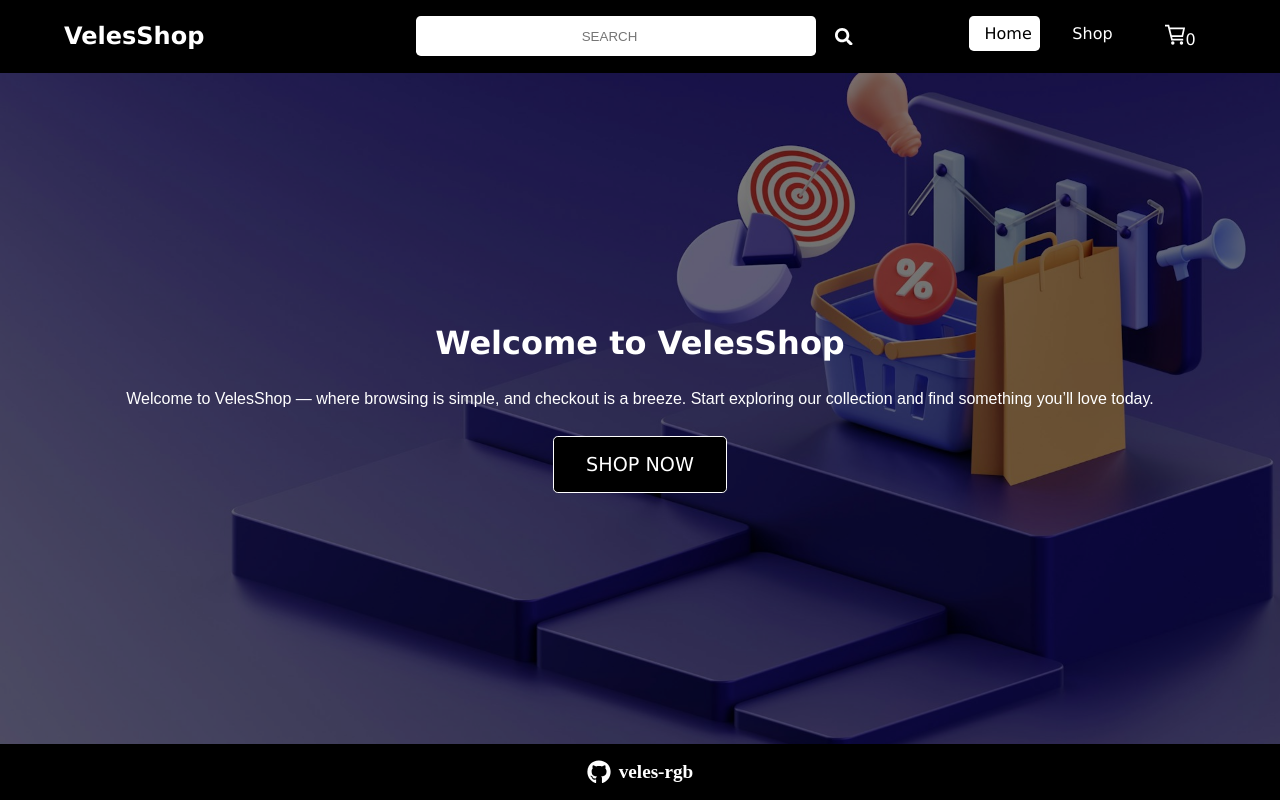
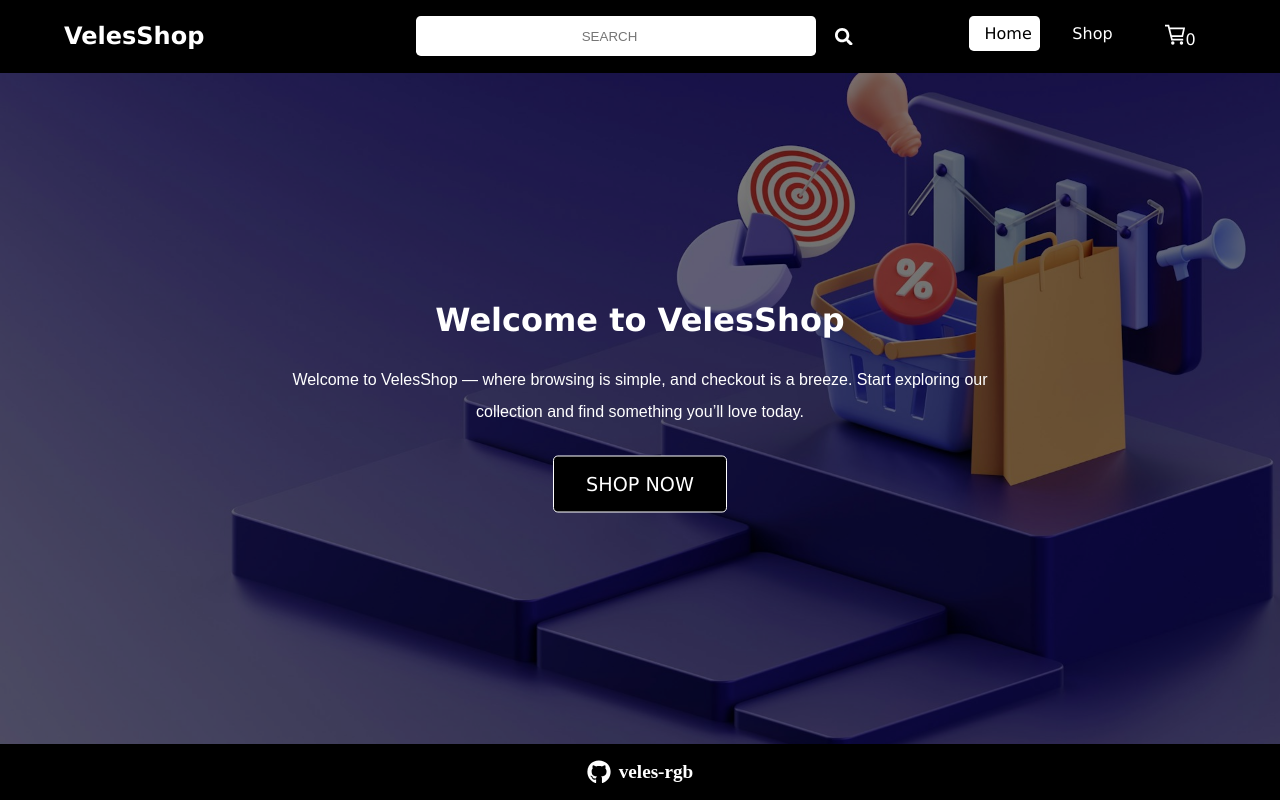
Before and after one commit to veles-rgb/shopping-cart, a React (Vite) app: page / in a window 1280 px wide. Built offline with nearby package versions, Linux system fonts and the light colour scheme.

Commit message:
Update styles

```diff
--- a/src/pages/home/Home.module.css
+++ b/src/pages/home/Home.module.css
@@ -16,16 +16,19 @@
 
 .content {
     position: absolute;
-    inset: 0;
+    top: 50%;
+    left: 50%;
+    width: 50rem;
+    transform: translate(-50%, -50%);
     display: flex;
     flex-direction: column;
     align-items: center;
-    justify-content: center;
-    gap: 0.75rem;
+    gap: .75rem;
     text-align: center;
     color: #fff;
     z-index: 2;
     padding: 2rem;
+    line-height: 2rem;
 }
 
 .content h1 {
@@ -35,6 +38,7 @@
 
 .content p {
     font-family: Arial, Helvetica, sans-serif;
+    text-wrap: wrap;
 }
 
 .content button {
@@ -47,3 +51,8 @@
     border: 1px solid white;
     font-family: Verdana, Geneva, Tahoma, sans-serif;
 }
+
+.content button:hover {
+    cursor: pointer;
+    box-shadow: 1px 1px 15px 0px white;
+}
```
